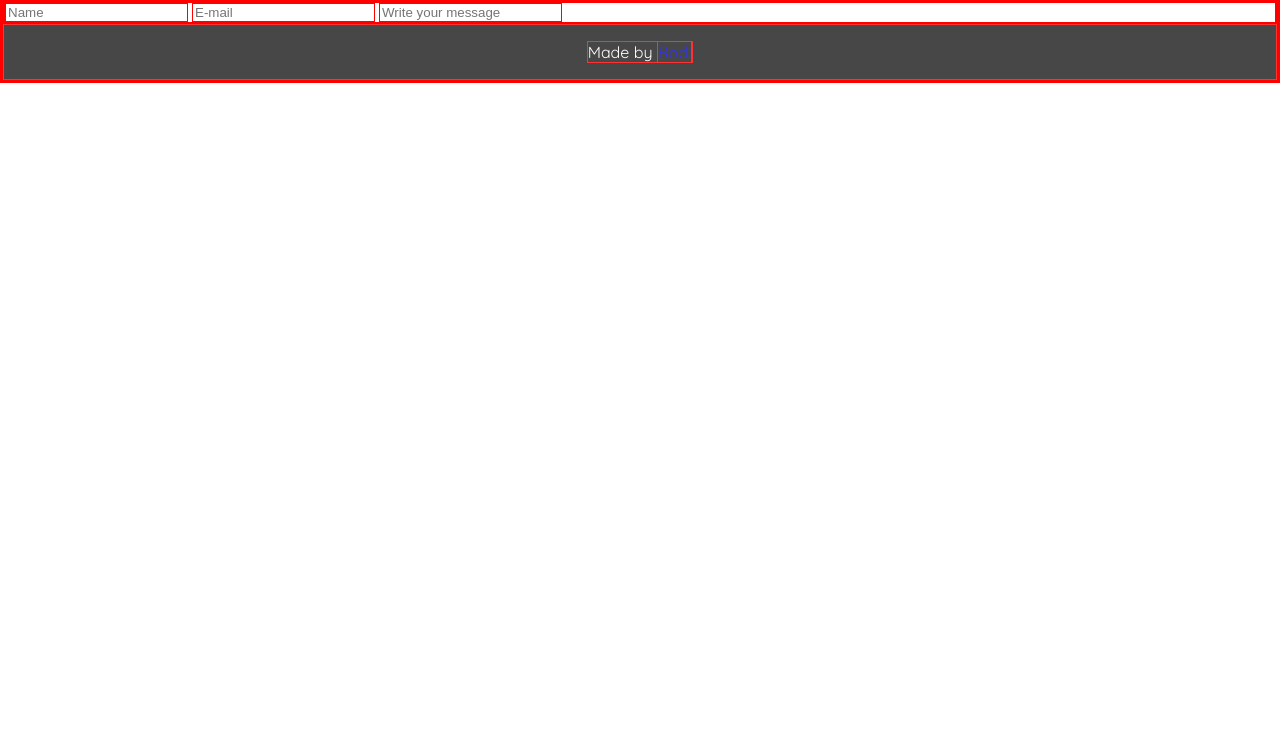
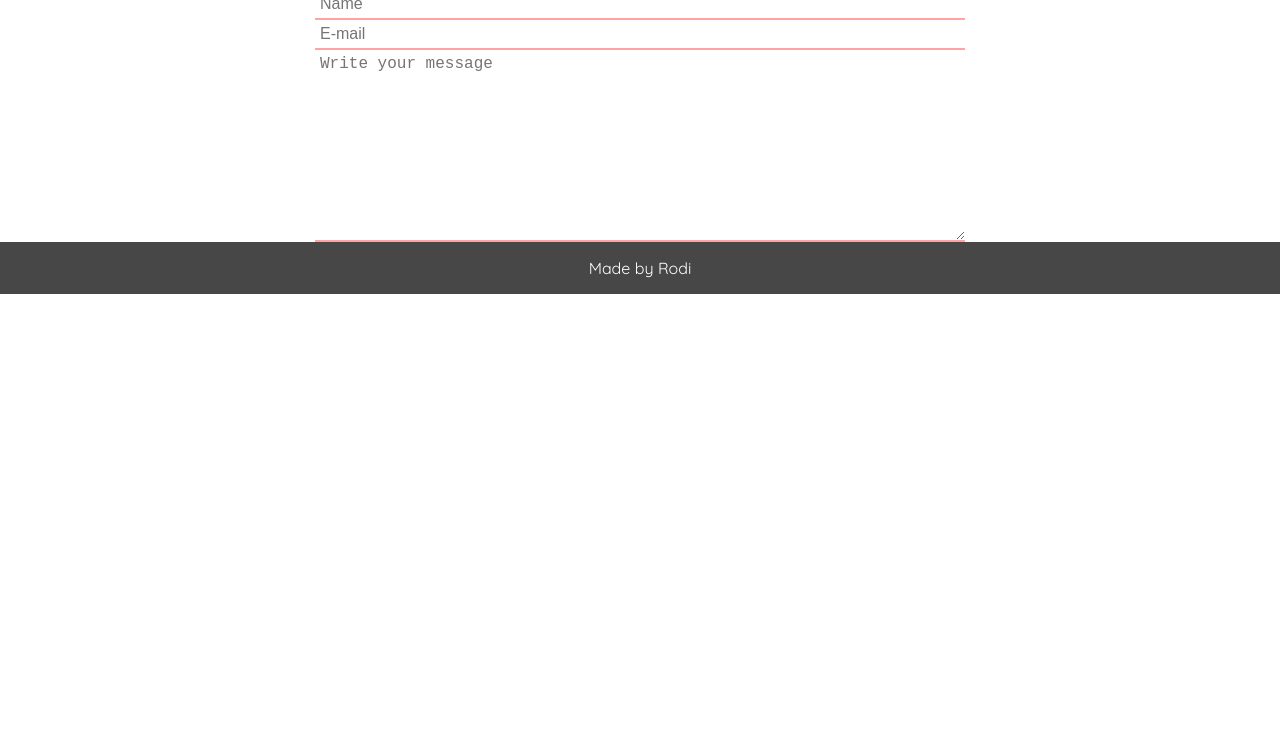
Before and after one commit to rodiw/placeholder, a plain HTML site: page index.html in a window 1280 px wide. Shown: the part 55-800 px from the top of the page. Drawn offline with Linux system fonts and the light colour scheme.

Commit message:
Finished the forms in both html and CSS (removed input and added a textarea for message insted)

```diff
--- a/index.html
+++ b/index.html
@@ -26,11 +26,12 @@
         <div class="info">
 
         </div>
+
         <div class="contact">
             <form>
-                <input type="text" placeholder="Name">
-                <input type="text" placeholder="E-mail">
-                <input type="textarea" placeholder="Write your message">
+                <input class="inputStyle" type="text" placeholder="Name">
+                <input class="inputStyle" type="text" placeholder="E-mail">
+                <textarea class="inputStyle" rows="10" placeholder="Write your message"></textarea>
             </form>
         </div>
         <div class="footer">
--- a/styles.css
+++ b/styles.css
@@ -8,9 +8,9 @@ font-family: 'Amatic SC', cursive;
 */
 
 
-* {
+/* * {
     border: 1px solid red;
-}
+}*/
 
 body {
     padding: 0;
@@ -33,11 +33,31 @@ nav a {
     font-family: 'Quicksand', sans-serif;
 }
 
+form {
+    display: flex;
+    flex-direction: column;
+    align-items: center;
+    flex-basis: auto;
+}
+
+.inputStyle {
+    border: none;
+    padding: 5px;
+    border-bottom: 2px solid rgba(255, 133, 133, 0.747);
+    font-size: 16px;
+    width: 50%;
+}
+
+.inputStyle:focus {
+    outline: none;
+}
 
 .container {
     display: flex;
     flex-flow: column wrap;
 }
+
+
 
 .footer {
         display: flex;
@@ -47,3 +67,8 @@ nav a {
         font-family: 'Quicksand', sans-serif;
         color: white;
 }
+
+.footer a {
+    color: white;
+    text-decoration: none;
+}
```
